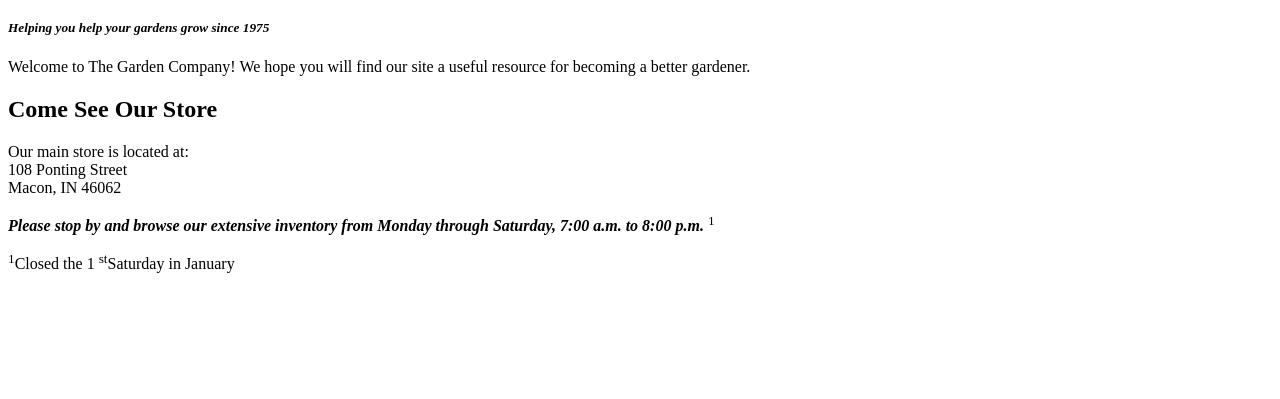
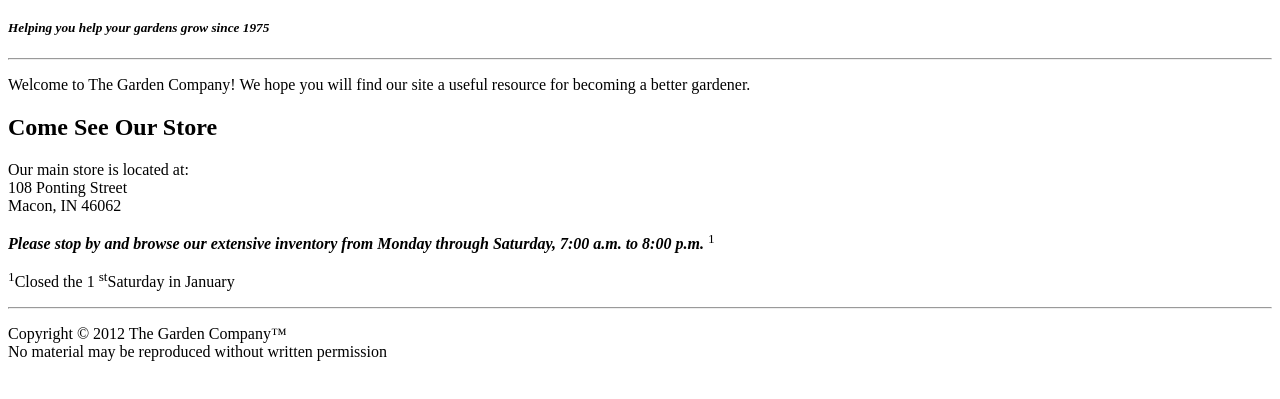
Before and after one commit to linusjf/LearnHTML5, a plain HTML site: page index.html in a window 1280 px wide. Shown: the part 61-460 px from the top of the page. Drawn offline with Linux system fonts and the light colour scheme.

Commit message:
index file

```diff
--- a/index.html
+++ b/index.html
@@ -13,6 +13,7 @@
         <em>Helping you help your gardens grow since 1975</em>
       </h5>
     </hgroup>
+    <hr style="color: green; background-color: green; height: 3"/>
     <p>Welcome to The Garden Company! We hope you will find our
     site a useful resource for becoming a better gardener.</p>
     <h2>Come See Our Store</h2>
@@ -29,5 +30,8 @@
     <p>
     <sup>1</sup>Closed the 1
     <sup>st</sup>Saturday in January</p>
+    <hr style="color: green; background-color: green; height: 3"/>
+<p>Copyright &copy; 2012 The Garden Company&trade;<br>
+No material may be reproduced without written permission</p>
   </body>
 </html>
```
